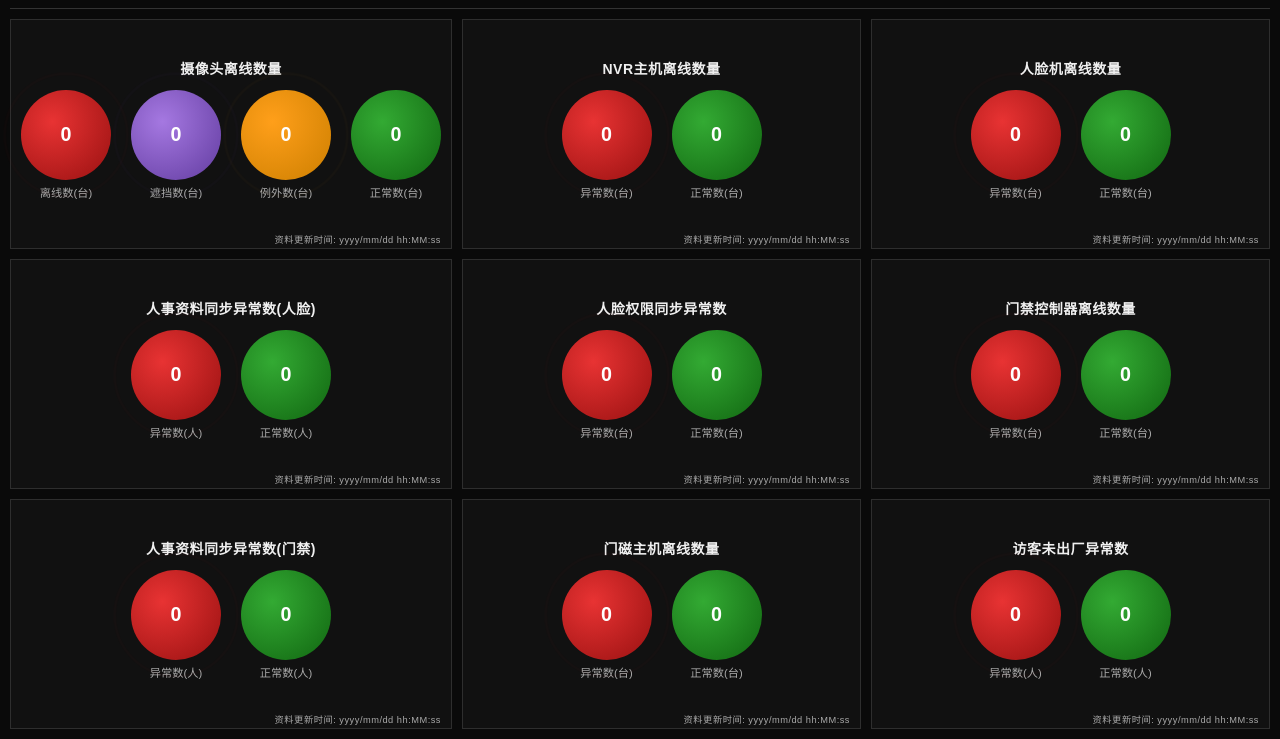
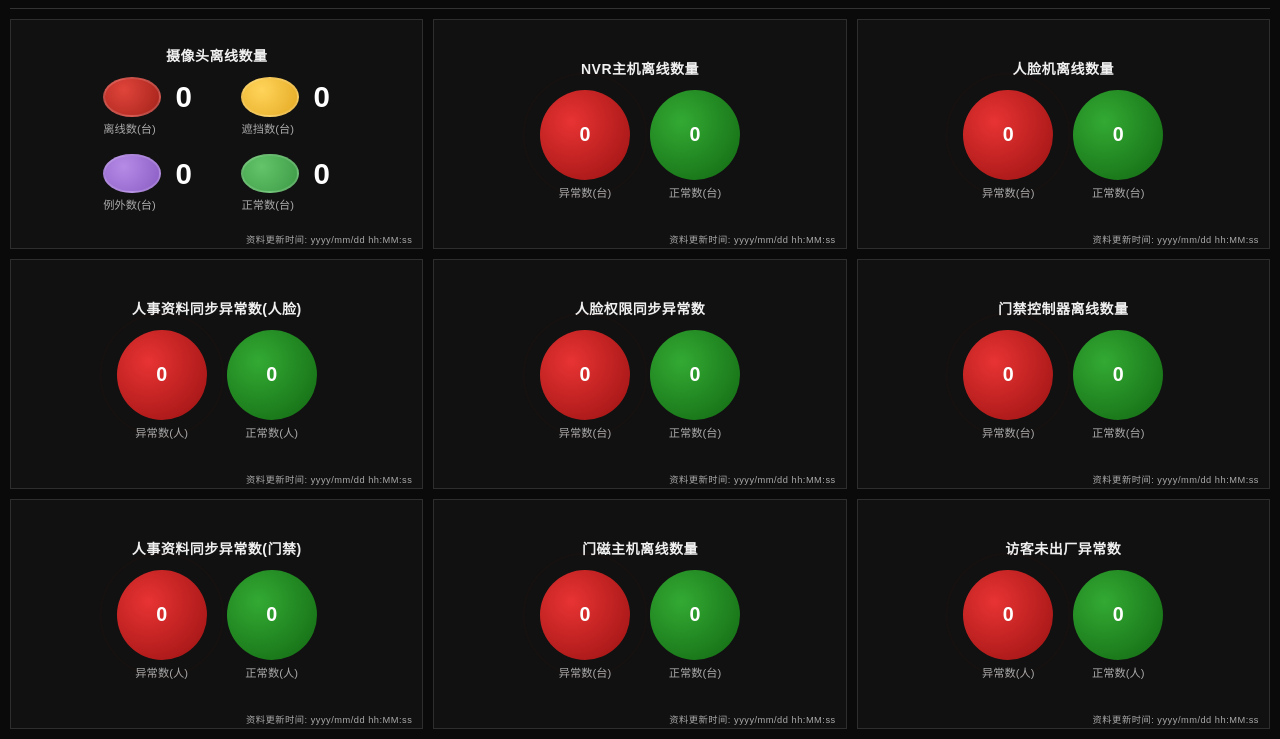
Before and after one commit to KayXCrypto/newP, a plain HTML site: page index.html in a window 1280 px wide. Shown: the part 61-800 px from the top of the page. Drawn offline with Linux system fonts and the light colour scheme; files that its build step writes are made by us from their sources; a script that the page names is missing; files whose address does not match are found by name.

Commit message:
Update index.css

```diff
--- a/index.css
+++ b/index.css
@@ -491,13 +491,14 @@ body {
   display: none !important;
 }
 
-/* Trạng thái mặc định của vòng tròn ngoại lệ khi > 0 (Màu cam, chữ gạch chân) */
+/* Ngoại lệ (card camera): màu tím theo thiết kế */
 .circle.exception {
-  background: radial-gradient(circle at 35% 35%, #ff9f1a, #cd7f00);
+  background: radial-gradient(circle at 35% 35%, #b58be6, #8a5cc4);
 }
 
+/* Bị che (card camera): màu vàng theo thiết kế */
 .circle.covered {
-  background: radial-gradient(circle at 35% 35%, #a578E1, #623ca0);
+  background: radial-gradient(circle at 35% 35%, #ffd45a, #e4a923);
 }
 
 .circle.covered.clickable {
@@ -506,7 +507,7 @@ body {
 
 .circle.covered.clickable:hover {
   transform: scale(1.07);
-  box-shadow: 0 0 14px #a578E1;
+  box-shadow: 0 0 14px #ffd45a;
 }
 
 .circle.clickable.covered::after {
@@ -515,7 +516,7 @@ body {
   width: 100%;
   height: 100%;
   border-radius: 50%;
-  border: 2px solid rgba(139, 95, 208, 0.532);
+  border: 2px solid rgba(255, 212, 90, 0.5);
   animation: pulse-ring 2s infinite;
 }
 
@@ -525,7 +526,7 @@ body {
 
 .circle.exception.clickable:hover {
   transform: scale(1.07);
-  box-shadow: 0 0 14px #ff9f1a;
+  box-shadow: 0 0 14px #b58be6;
 }
 
 .circle.clickable.exception::after {
@@ -534,7 +535,7 @@ body {
   width: 100%;
   height: 100%;
   border-radius: 50%;
-  border: 2px solid rgba(251, 176, 47, 0.532);
+  border: 2px solid rgba(181, 139, 230, 0.5);
   animation: pulse-ring 2s infinite;
 }
 
@@ -546,6 +547,115 @@ body {
   cursor: default;
   box-shadow: none !important;
   transform: none !important;
+}
+
+/* ══════════════════════════════════════════════════════════
+   CARD CAMERA (.card-camera): lưới 2x2
+   mỗi ô = OVAL màu + SỐ bên phải, NHÃN nằm bên dưới oval
+   Hàng 1: Offline (đỏ) | Bị che (vàng)
+   Hàng 2: Ngoại lệ (tím) | Bình thường (xanh)
+   Giữ nguyên các id camera-abnormal / camera-covered / camera-exception / camera-normal
+   nên JS cập nhật số và class blink / is-zero vẫn chạy như cũ.
+   ══════════════════════════════════════════════════════════ */
+.card-camera .circles-row {
+  display: grid;
+  grid-template-columns: repeat(2, auto);
+  justify-content: center;
+  gap: calc(10px + 1vh) calc(24px + 2vw);
+  margin-bottom: 6px;
+}
+
+.card-camera .circle-wrap {
+  align-items: flex-start;
+  /* nhãn thẳng mép trái với oval */
+  gap: 3px;
+}
+
+/* Ô chứa: bỏ nền tròn, thành hàng ngang [oval][số] */
+.card-camera .circle {
+  width: auto;
+  height: auto;
+  min-width: 0;
+  min-height: 0;
+  max-width: none;
+  max-height: none;
+  border-radius: 0;
+  background: none !important;
+  box-shadow: none !important;
+  transform: none !important;
+  animation: none !important;
+  text-decoration: none !important;
+  justify-content: flex-start;
+  gap: calc(8px + 0.5vw);
+  font-size: calc(18px + 0.9vw);
+  line-height: 1;
+}
+
+/* Bỏ vòng sóng tròn cũ */
+.card-camera .circle::after {
+  display: none !important;
+}
+
+/* Oval */
+.card-camera .circle::before {
+  content: '';
+  flex: 0 0 auto;
+  width: clamp(48px, 4.2vw, 84px);
+  height: clamp(32px, 2.8vw, 56px);
+  border-radius: 50%;
+  border: 2px solid rgba(255, 255, 255, 0.16);
+  transition: filter 0.15s;
+}
+
+.card-camera .circle.abnormal::before {
+  background: radial-gradient(circle at 35% 30%, #e0443a, #a3221a);
+}
+
+.card-camera .circle.covered::before {
+  background: radial-gradient(circle at 35% 30%, #ffd45a, #e4a923);
+}
+
+.card-camera .circle.exception::before {
+  background: radial-gradient(circle at 35% 30%, #b58be6, #8a5cc4);
+}
+
+.card-camera .circle.normal::before {
+  background: radial-gradient(circle at 35% 30%, #63c46a, #3c9a45);
+}
+
+/* Số = 0: oval và số mờ đi (class is-zero do JS gắn). Cần độ ưu tiên cao hơn rule is-zero gốc */
+.card-camera .circle.abnormal.is-zero,
+.card-camera .circle.exception.is-zero {
+  background: none !important;
+}
+
+.card-camera .circle.is-zero {
+  opacity: 0.6;
+}
+
+.card-camera .circle.is-zero::before {
+  filter: saturate(0.35) brightness(0.85);
+}
+
+/* Có lỗi: oval nháy (class blink do JS gắn) */
+.card-camera .circle.blink::before {
+  animation: cam-blink 1s ease-in-out infinite;
+}
+
+@keyframes cam-blink {
+  50% {
+    opacity: 0.4;
+  }
+}
+
+/* Hover cho ô bấm được */
+.card-camera .circle.clickable:hover::before {
+  filter: brightness(1.18);
+}
+
+/* Giờ cập nhật: canh phải, nhỏ gọn (dùng chung .card-time-footer) */
+.card-camera .card-time-footer {
+  text-align: right;
 }
 
 /* Thêm vào cuối file index.css */
@@ -833,6 +943,7 @@ body {
   background: #fff;
 }
 
+/* ── Nút lọc camera trong popup (Ngoại tuyến / Bị che) ── */
 .camera-filter-bar {
   display: flex;
   gap: 10px;
@@ -853,10 +964,13 @@ body {
   color: #fff;
 }
 
-.btn-filter.active {
-  background: #ff4d4f;
-  border-color: #ff4d4f;
-  color: #fff;
+/* Nút đang chọn: màu đỏ (cả Ngoại tuyến lẫn Bị che) */
+.btn-filter.active,
+#btn-filter-offline.active,
+#btn-filter-covered.active {
+  background: #ff4d4f !important;
+  border-color: #ff4d4f !important;
+  color: #fff !important;
 }
 
 .btn-filter .filter-count {
@@ -872,16 +986,3 @@ body {
   background: rgba(255, 255, 255, 0.25);
   color: #fff;
 }
-
-#btn-filter-covered.active {
-  background: #ff4d4f !important;
-  border-color: #ff4d4f !important;
-  color: #fff !important;
-}
-
-#btn-filter-offline.active,
-#btn-filter-covered.active {
-  background: #ff4d4f !important;
-  border-color: #ff4d4f !important;
-  color: #fff !important;
-}
```
